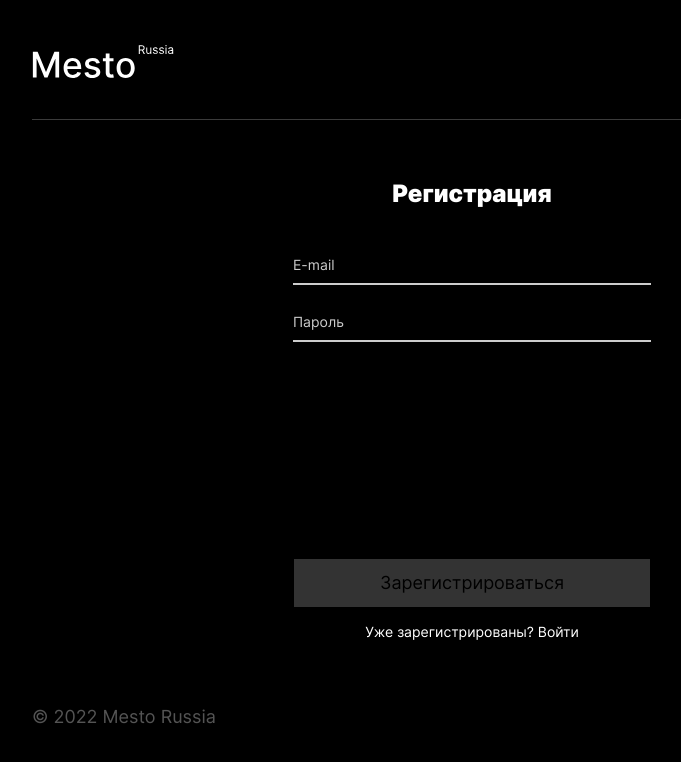
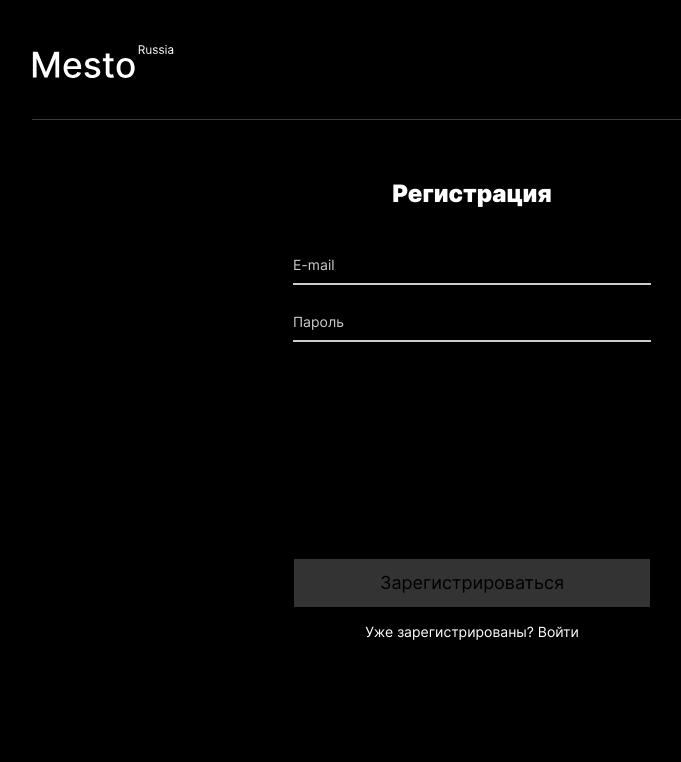
Before and after one commit to sholq/react-mesto-auth, a React (Create React App) app: page /sign-in in a window 1280 px wide. Shown: the top 762 px of the page, without its empty margins (168-849 px from the left). Built offline with nearby package versions, Linux system fonts and the light colour scheme; no server answers; the HTML template or start-up script is replaced by a standard one.

Commit message:
refactor: refactor Footer

```diff
--- a/src/components/App.jsx
+++ b/src/components/App.jsx
@@ -146,7 +146,7 @@ function App() {
             onCardDelete={handleCardDelete}
           />
         </Switch>
-        <Footer />
+        {loggedIn && <Footer />}
         <EditProfilePopup isOpen={isEditProfilePopupOpen} onClose={closeAllPopup} onUpdateUser={handleUpdateUser} />
         <EditAvatarPopup isOpen={isEditAvatarPopupOpen} onClose={closeAllPopup} onUpdateAvatar={handleUpdateAvatar} />
         <AddPlacePopup isOpen={isAddPlacePopupOpen} onClose={closeAllPopup} onAddPlace={handleAddPlace} />
```
